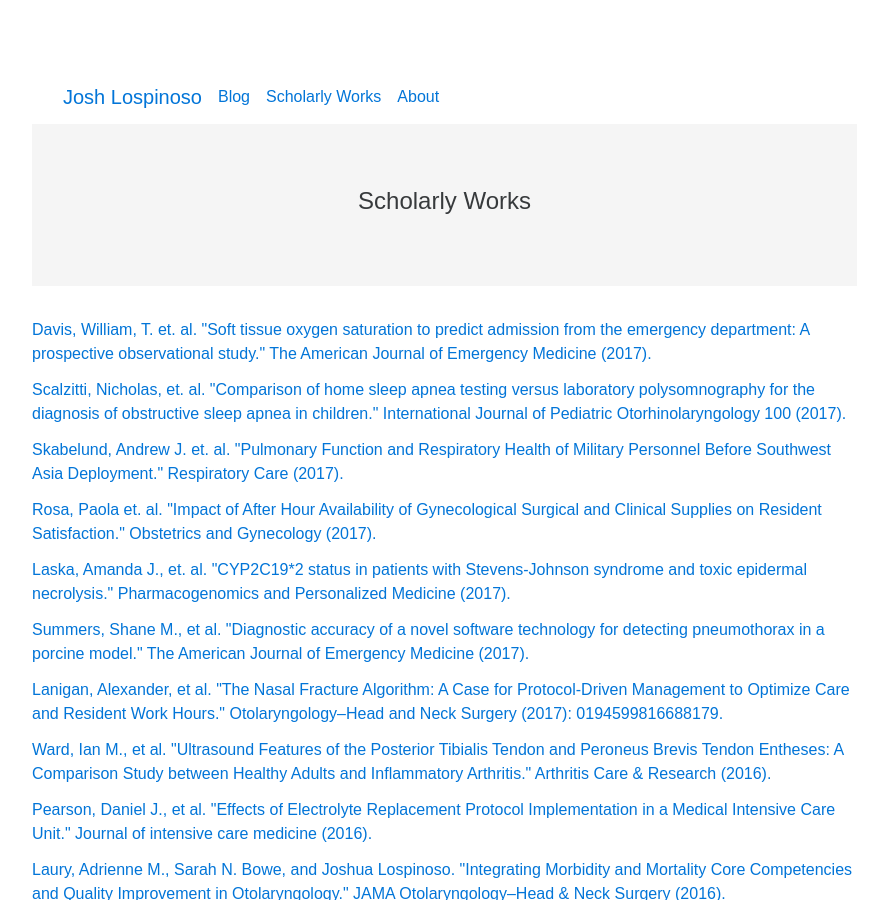
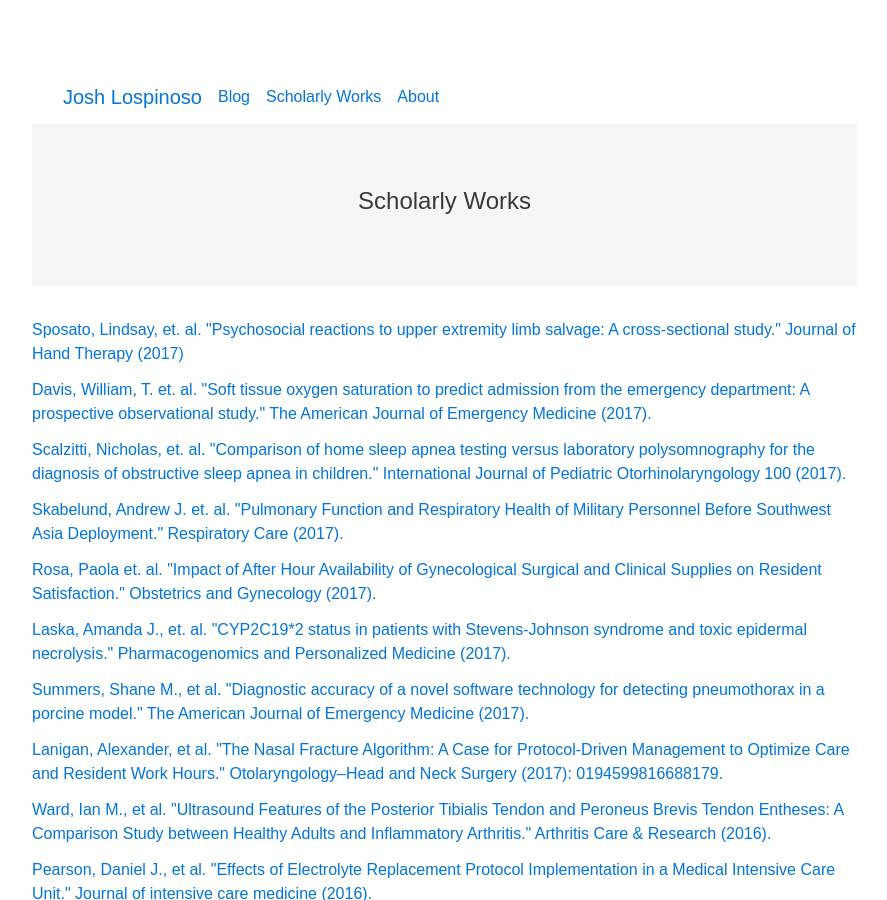
Before and after one commit to JLospinoso/jlospinoso.github.io, a Jekyll site: the page built from scholarly.html, in a window 1280 px wide and 900 px high. Shown: the whole window, without its empty margins (53-940 px from the left). Built offline with Jekyll 4.4.1, drawn with Linux system fonts in a browser that asks for light colours; some web fonts are replaced.

Commit message:
Adding Sposato article

```diff
--- a/scholarly.html
+++ b/scholarly.html
@@ -4,6 +4,9 @@ title: Josh Lospinoso - Scholarly Works
 ---
 <div class="jumbotron jumbotron-fluid">
   <h4 class="text-xs-center">Scholarly Works</h4>
+</div>
+<div class="card card-borderless">
+  <a href="http://www.jhandtherapy.org/article/S0894-1130(17)30151-5/fulltext" target="_blank">Sposato, Lindsay, et. al. "Psychosocial reactions to upper extremity limb salvage: A cross-sectional study." Journal of Hand Therapy (2017)</a>
 </div>
 <div class="card card-borderless">
   <a href="http://www.ajemjournal.com/article/S0735-6757(17)30179-1/abstract" target="_blank">Davis, William, T. et. al. "Soft tissue oxygen saturation to predict admission from the emergency department: A prospective observational study." The American Journal of Emergency Medicine (2017).</a>
```
